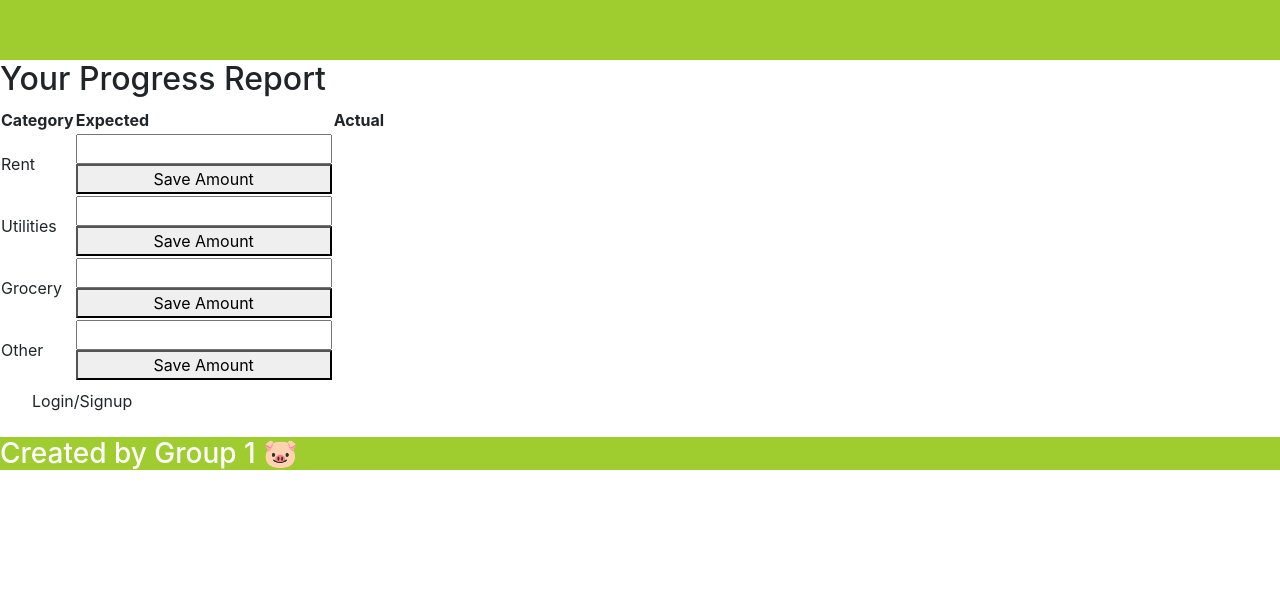
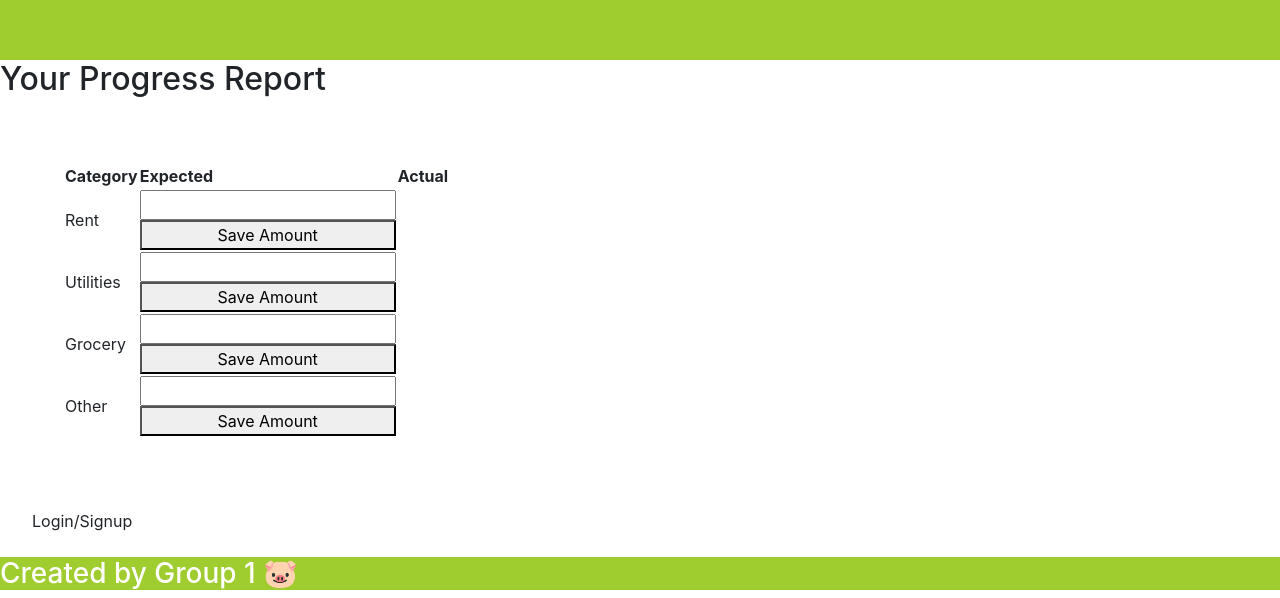
Before and after one commit to emsaw721/stacks-on-stacks, a React (Create React App) app in the folder client/: page /planner in a window 1280 px wide. Shown: the part 879-1477 px from the top of the page. Before the commit the page ends 1357 px from the top, so only its background shows below. Built offline with nearby package versions, Linux system fonts and the light colour scheme.

Commit message:
started some formatting on report page

```diff
--- a/client/src/components/components.css
+++ b/client/src/components/components.css
@@ -16,11 +16,13 @@
 .navcontainer {
     display: flex;
     flex-wrap: wrap;
+    list-style: none;
 }
 .navbar {
     background-color: var(--tertiary-color);
     flex-basis: 100%;
     flex-direction: row;
+    list-style: none;
 }
 
 .nav-list {
@@ -33,6 +35,7 @@
 .nav-item {
     list-style: none;
     flex-shrink: 1;
+    list-style: none;
 }
 
 .link-text {
@@ -40,7 +43,7 @@
 }
 
 .navbar img {
-    width: 10%;
+    width: 20%;
     height: auto;
     list-style: none;
 }
--- a/client/src/pages/Planner.js
+++ b/client/src/pages/Planner.js
@@ -44,41 +44,45 @@ const changeOther = (event) => {
     return (
         <section className='report'>
             <h1> Your Progress Report </h1>
-            <table>
+            <table className='report-tbl'>
+                <thead>
                 <tr className='maincats'>
                     <th>Category</th>
                     <th>Expected</th>
                     <th>Actual</th>
                 </tr>
-                <tr className='subcats'>
-                    <td>Rent</td>
+                </thead>
+                <tbody>
+                <tr>
+                    <td className='subcats'>Rent</td>
                     <td className='expected'>
                         <input onChange={changeRent} value={rent} />
                         <button onClick={saveRent}>Save Amount</button>
                     </td>
                 </tr>
-                <tr className='subcats'>
-                    <td>Utilities</td>
+                <tr>
+                    <td className='subcats'>Utilities</td>
                     <td className='expected'>
                         <input onChange={changeUtil} value={util} />
                         <button onClick={saveUtil}>Save Amount</button>
                     </td>
                 </tr>
-                <tr className='subcats'>
-                    <td>Grocery</td>
+                <tr>
+                    <td className='subcats'>Grocery</td>
                     <td className='expected'>
                         <input onChange={changeGrocery} value={grocery} />
                         <button onClick={saveGrocery}>Save Amount</button>
                     </td>
                 </tr>
-                <tr className='subcats'>
-                    <td>Other</td>
+                <tr>
+                    <td className='subcats'>Other</td>
                     <td className='expected'>
                         <input onChange={changeOther} value={other} />
                         <button onClick={saveOther}>Save Amount</button>
                     </td>
                 </tr>
                 {/* <tr><select value={selectedCategory} onChange={(e) => setSelectedCategory(e.target.value)} name='category-dropdown'></select></tr> */}
+                </tbody>
             </table>
         </section>
     )
--- a/client/src/pages/pages.css
+++ b/client/src/pages/pages.css
@@ -24,6 +24,18 @@
     font-size: 2em;
 }
 
+.report-tbl {
+    margin: 5%;
+}
+
+.maincats {
+    margin: 5%;
+}
+
+.subcats {
+
+}
+
 .expected {
     display: flex;
     flex-direction: column;
```
